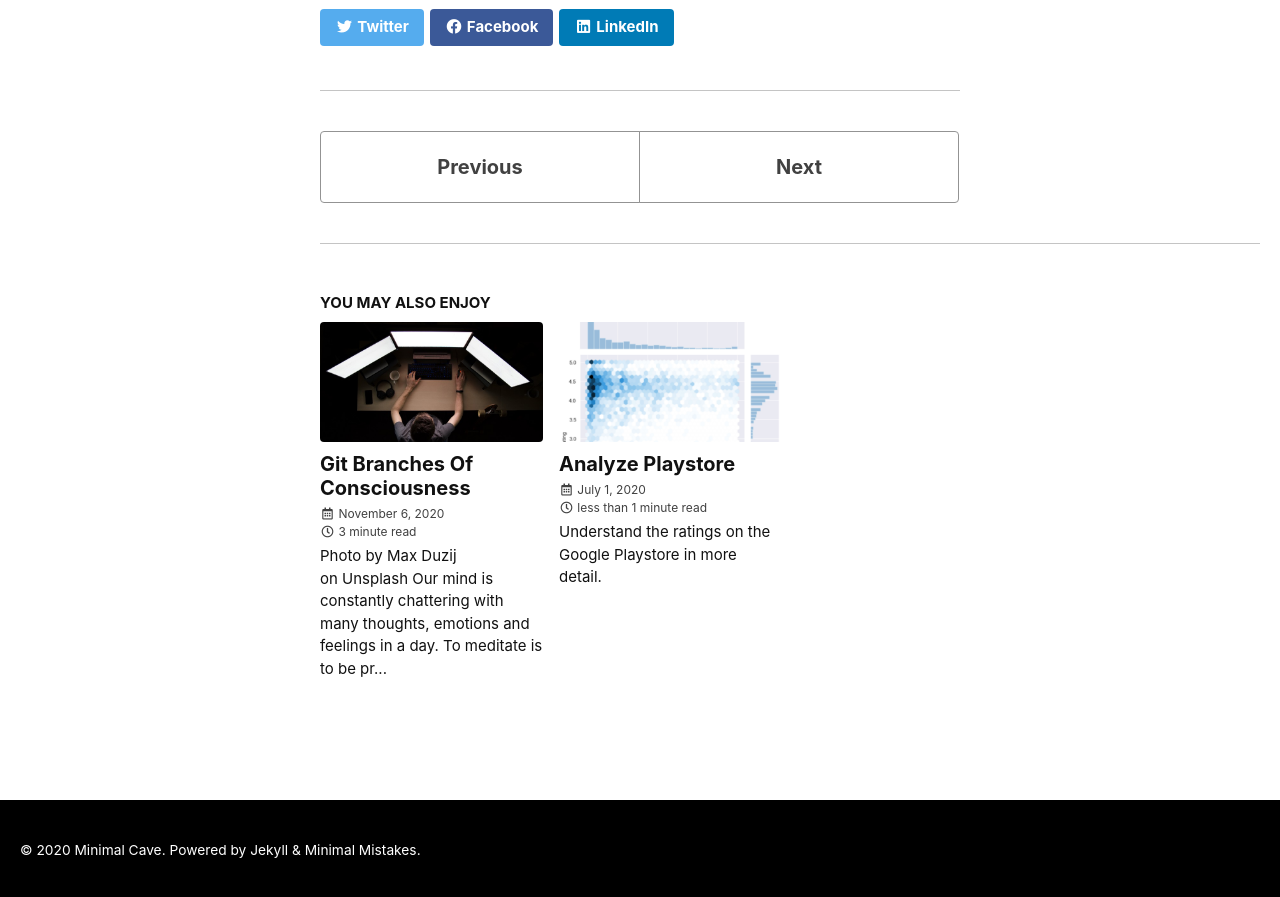
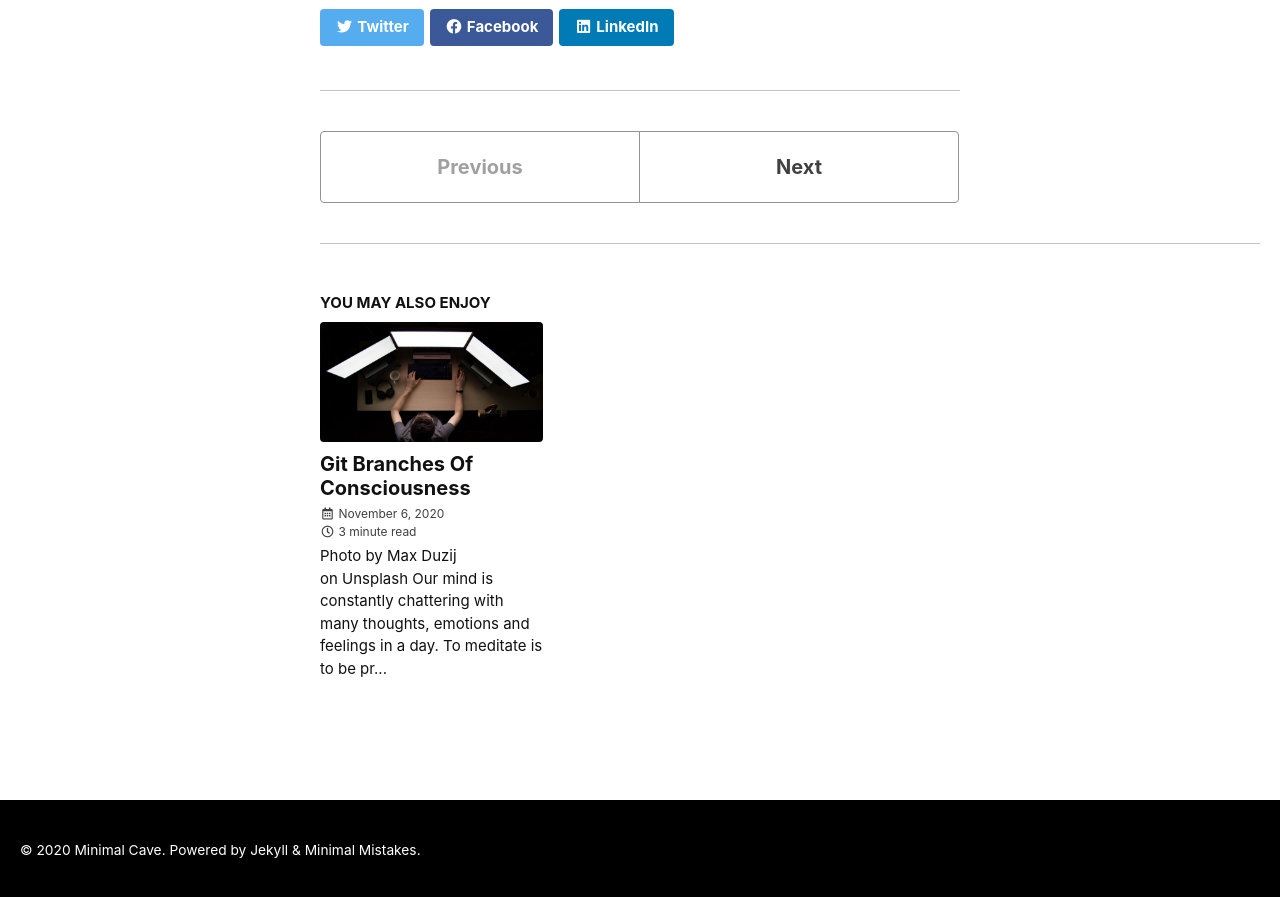
Before and after one commit to anilgeorge04/anilgeorge04.github.io, a Jekyll site: the page built from programming/_posts/2020-10-17-git-tricks-workflow.md, in a window 1280 px wide and 900 px high, scrolled down 5915 px. Shown: the top 897 px of the window. Built offline with Jekyll 4.4.1, drawn with Linux system fonts in a browser that asks for light colours; cached includes are drawn as plain includes.

Commit message:
update the look of posts

```diff
--- a/_sass/minimal-mistakes/_variables.scss
+++ b/_sass/minimal-mistakes/_variables.scss
@@ -119,22 +119,41 @@
 $navicon-link-color-hover: mix(#fff, $primary-color, 75%) !default;
 
 /* syntax highlighting (base16) */
-$base00: #263238 !default;
-$base01: #2e3c43 !default;
-$base02: #314549 !default;
-$base03: #546e7a !default;
-$base04: #b2ccd6 !default;
-$base05: #eeffff !default;
-$base06: #eeffff !default;
-$base07: #ffffff !default;
-$base08: #f07178 !default;
-$base09: #f78c6c !default;
-$base0a: #ffcb6b !default;
-$base0b: #c3e88d !default;
-$base0c: #89ddff !default;
-$base0d: #82aaff !default;
-$base0e: #c792ea !default;
-$base0f: #ff5370 !default;
+// $base00: #263238 !default;
+// $base01: #2e3c43 !default;
+// $base02: #314549 !default;
+// $base03: #546e7a !default;
+// $base04: #b2ccd6 !default;
+// $base05: #eeffff !default;
+// $base06: #eeffff !default;
+// $base07: #ffffff !default;
+// $base08: #f07178 !default;
+// $base09: #f78c6c !default;
+// $base0a: #ffcb6b !default;
+// $base0b: #c3e88d !default;
+// $base0c: #89ddff !default;
+// $base0d: #82aaff !default;
+// $base0e: #c792ea !default;
+// $base0f: #ff5370 !default;
+
+/* solarized light syntax highlighting (base16) */
+$base00: #fafafa !default;
+$base01: #073642 !default;
+$base02: #586e75 !default;
+$base03: #657b83 !default;
+$base04: #839496 !default;
+$base05: #586e75 !default;
+$base06: #eee8d5 !default;
+$base07: #fdf6e3 !default;
+$base08: #dc322f !default;
+$base09: #cb4b16 !default;
+$base0a: #b58900 !default;
+$base0b: #859900 !default;
+$base0c: #2aa198 !default;
+$base0d: #268bd2 !default;
+$base0e: #6c71c4 !default;
+$base0f: #d33682 !default;
+
 
 /*
    Breakpoints
--- a/business/_posts/2020-07-01-Analyze-Playstore.md
+++ /dev/null
@@ -1,6 +0,0 @@
----
-header:
-    teaser: "/assets/images/playstore.jpg"
-tags:
----
-Understand the ratings on the Google Playstore in more detail.
--- a/programming/_posts/2020-10-17-git-tricks-workflow.md
+++ b/programming/_posts/2020-10-17-git-tricks-workflow.md
@@ -7,7 +7,6 @@
     - software development
     - version control
     - quick hacks
-
 ---
 Git is a free and open-source distributed version control system, designed for speed and accuracy. While it is powerful, it comes with a learning curve. So starting off, **you're bound to make some mistakes with your commits. That's okay!** The great thing about version control is that you can always roll back to a previous stable state. You can run your experiments in branches without disrupting anything on the master branch. You can pull up the log and decide your next steps and more.
 
```
